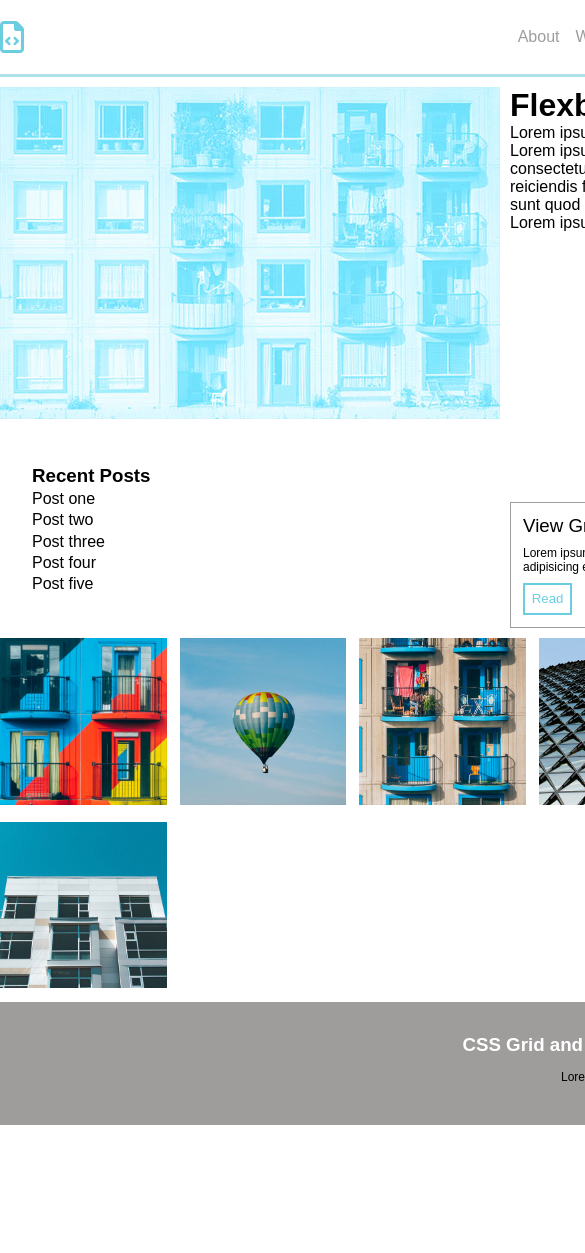
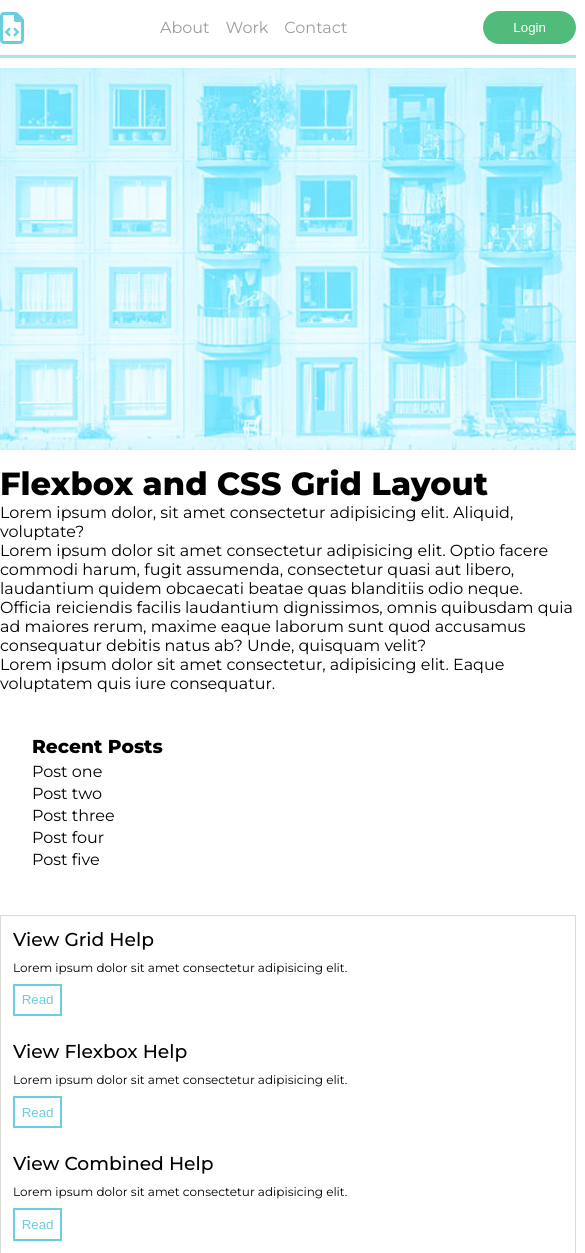
Before and after one commit to AndrewBerdyshev/flex_grid_template_scss_andrew111, a plain HTML site: page index.html in a window 390 px wide. Shown: the top 1253 px of the page, 585 px wide, since content can reach past the window. Before the commit the page ends 1125 px from the top, so only its background shows below. Drawn offline with Linux system fonts and the light colour scheme.

Commit message:
LastCommit

```diff
--- a/assets/scss/_main.scss
+++ b/assets/scss/_main.scss
@@ -1,34 +1,14 @@
 .container {
-    display: grid;
     grid-template-columns: 40% 30% 30%;
     grid-template-rows: repeat(6, auto);
     gap: 10px;
     width: 1250px;
-    margin: 0 auto;
 }
 
 header {
     grid-column: 1/4;
     grid-row: 1/2;
-    display: flex;
-    justify-content: space-between;
-    align-items: center;
-    border-bottom: 3px solid $header-border-bottom;
-    color: $gray-color;
     padding: 20px 0;
-    .logo i {
-        font-size: 2em;
-    }
-    > nav > ul {
-        display: flex;
-    }
-    > nav > ul > li {
-        margin: .5em;
-    }
-    > button.login {
-        padding: 9px 30px;
-        border-radius: 1.3em;
-    }
 }
 
 .hero {
@@ -36,73 +16,35 @@ header {
     grid-row: 2/3;
 }
 
-.recent-posts {
-    grid-column: 1/2;
-    grid-row: 3/5;
-    padding: 2em;
-    li {
-        margin: .2em 0;
-    }
-}
-
 main {
     grid-column: 2/4;
     grid-row: 2/4;
 }
 
-.help {
+.recent-posts {
+    grid-column: 1/2;
+    grid-row: 3/5;
+}
+
+.help{
     grid-column: 2/4;
     grid-row: 4/5;
-    display: flex;
     justify-content: space-around;
-
-    h3 {
-        font-weight: 500;
-    }
-
-    p {
-        margin: .75em 0;
-        font-size: .75em;
-    }
-
-    &-item button {
-        padding: .5em;
-        font-weight: 500;
-        cursor: pointer;
-    }
 }
 
 .gallery {
+    grid-column: 1/3;
+    grid-row: 5/6;
     grid-template-columns: repeat(auto-fit, minmax(160px, 1fr));
     gap: .8em;
 }
 
-.related-posts {
+.related-posts{
     grid-column: 3/4;
     grid-row: 5/6;
-    padding: 2em;
 }
 
-.related-posts ul {
-    margin-left: 1.1em;
-}
-
-.related-posts li {
-    font-size: .75em;
-    font-weight: 500;
-}
-
-footer {
+footer{
     grid-column: 1/4;
     grid-row: 6/7;
-    padding: 2em 0;
-
-    h3 {
-        margin-bottom: .7em;
-    }
-
-    p {
-        margin-bottom: .8em;
-        font-size: .75em;
-    }
 }
--- a/assets/scss/_tablet.scss
+++ b/assets/scss/_tablet.scss
@@ -0,0 +1,53 @@
+@media screen and (max-width: 576px) {
+    .container {
+        grid-template-columns: 576px;
+        grid-template-rows: repeat(8, auto);
+        gap: 10px;
+        width: 576px;
+    }
+
+    header {
+        grid-row: 1/2;
+        grid-column: 1;
+        padding: 10px 0;
+    }
+
+    .hero {
+        grid-column: 1;
+        grid-row: 2/3;
+    }
+
+    main {
+        grid-column: 1;
+        grid-row: 3/4;
+    }
+
+    .recent-posts {
+        grid-column: 1;
+        grid-row: 4/5;
+    }
+
+    .help{
+        grid-column: 1;
+        grid-row: 5/6;
+        justify-content: flex-start;
+        flex-direction: column;
+    }
+
+    .gallery {
+        grid-column: 1;
+        grid-row: 6/7;
+        grid-template-columns: repeat(auto-fit, minmax(160px, 1fr));
+        gap: .8em;
+    }
+
+    .related-posts{
+        grid-column: 1;
+        grid-row: 7/8;
+    }
+
+    footer{
+        grid-column: 1;
+        grid-row: 8/9;
+    }
+}
--- a/assets/scss/_variables.scss
+++ b/assets/scss/_variables.scss
@@ -1,5 +1,5 @@
-$header-border-bottom: #b0e0ea;
-$gray-color: #9f9c9c;
+$light-blue-color: rgba(80, 198, 219, 0.85);
 $green-color: #51bb7b;
 $white-color: #fff;
-$button-blue-color: rgba(80, 198, 219, 0.85);
+$gray-color: #9f9c9c;
+$light-gray-color: #d9d9d9;
--- a/assets/scss/style.scss
+++ b/assets/scss/style.scss
@@ -1,6 +1,9 @@
 @import 'variables';
 @import 'main';
 @import 'tablet';
+
+@import url('https://fonts.googleapis.com/css2?family=Montserrat:wght@100;400;500;800&display=swap');
+
 * {
     box-sizing: border-box;
     margin: 0;
@@ -20,58 +23,119 @@ img {
     width: 100%;
 }
 
-header{
-    >.logo i{
-        color: $button-blue-color;
+.container {
+    display: grid;
+    margin: 0 auto;
+}
+
+header {
+    display: flex;
+    justify-content: space-between;
+    align-items: center;
+    border-bottom: 3px solid #b0e0ea;
+    color: #9f9c9c;
+
+    > .logo i {
+        color: $light-blue-color;
+        font-size: 2em;
     }
-    > nav > ul {
-        list-style-type: none;
+
+    > nav{
+        ul {
+            display: flex;
+            list-style-type: none;
+
+            > li {
+                margin: .5em;
+            }
+        }
     }
+
     > button.login {
         background-color: $green-color;
         color: $white-color;
+        padding: 9px 30px;
+        border-radius: 1.3em;
         border-style: none;
     }
-    &.login:focus {
-        background-color: $button-blue-color;
+
+    > button.login:focus {
+        background-color: $light-blue-color;
     }
 }
 
 .recent-posts {
+    padding: 2em;
+
     ul {
         list-style-type: none;
+
+        li {
+            margin: .2em 0;
+        }
     }
 }
 
 .help {
-    border: 1px solid $gray-color;
+    display: flex;
+    border: 1px solid $light-gray-color;
 
-    &-item {
+    .help-item {
         display: flex;
         flex-direction: column;
         align-items: flex-start;
         justify-content: space-between;
         padding: .75em;
-    }
 
-    &-item button {
-        border: 2.5px solid $button-blue-color;
-        color: $button-blue-color;
-        background-color: $white-color;
+        h3 {
+            font-weight: 500;
+        }
+
+        p {
+            margin: .75em 0;
+            font-size: .75em;
+        }
+
+        button {
+            border: 2.5px solid $light-blue-color;
+            padding: .5em;
+            color: $light-blue-color;
+            font-weight: 500;
+            background-color: $white-color;
+            cursor: pointer;
+        }
     }
 }
 
 .gallery {
-    grid-column: 1/3;
-    grid-row: 5/6;
     display: grid;
+}
+
+.related-posts {
+    padding: 2em;
+
+    ul {
+        margin-left: 1.1em;
+    }
+
+    li {
+        font-size: .75em;
+        font-weight: 500;
+    }
 }
 
 footer {
     text-align: center;
+    padding: 2em 0;
     background-color: $gray-color;
 
     h3 {
         color: $white-color;
+        margin-bottom: .7em;
+    }
+
+    p {
+        margin-bottom: .8em;
+        font-size: .75em;
     }
 }
```
Also changed, not shown: assets/css/style.css, 1 other file.
